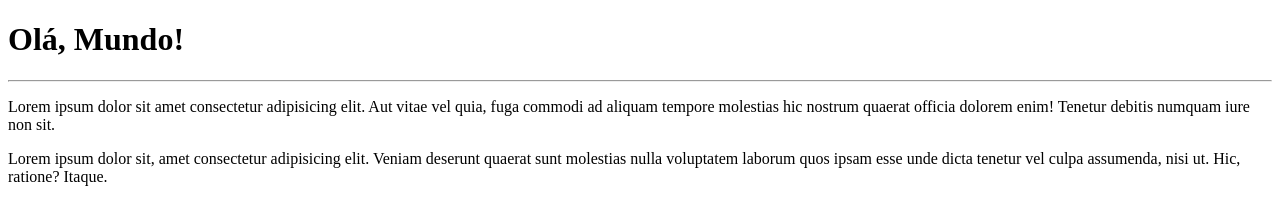
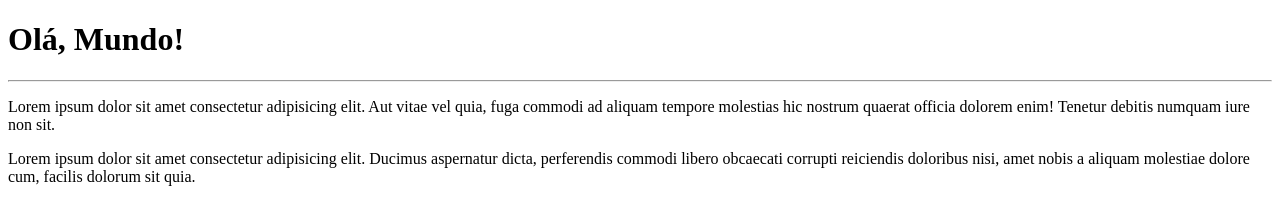
Before and after one commit to jonesayd/Ola-Mundo, a plain HTML site: page site-exemplo/index.html in a window 1280 px wide. Drawn offline with Linux system fonts and the light colour scheme.

Commit message:
Troca do "Lorem" no segundo parágrafo

```diff
--- a/site-exemplo/index.html
+++ b/site-exemplo/index.html
@@ -10,6 +10,6 @@
     <h1>Olá, Mundo!</h1>
     <hr>
     <p>Lorem ipsum dolor sit amet consectetur adipisicing elit. Aut vitae vel quia, fuga commodi ad aliquam tempore molestias hic nostrum quaerat officia dolorem enim! Tenetur debitis numquam iure non sit.</p>
-    Lorem ipsum dolor sit, amet consectetur adipisicing elit. Veniam deserunt quaerat sunt molestias nulla voluptatem laborum quos ipsam esse unde dicta tenetur vel culpa assumenda, nisi ut. Hic, ratione? Itaque.
+    Lorem ipsum dolor sit amet consectetur adipisicing elit. Ducimus aspernatur dicta, perferendis commodi libero obcaecati corrupti reiciendis doloribus nisi, amet nobis a aliquam molestiae dolore cum, facilis dolorum sit quia.
 </body>
 </html>
```
